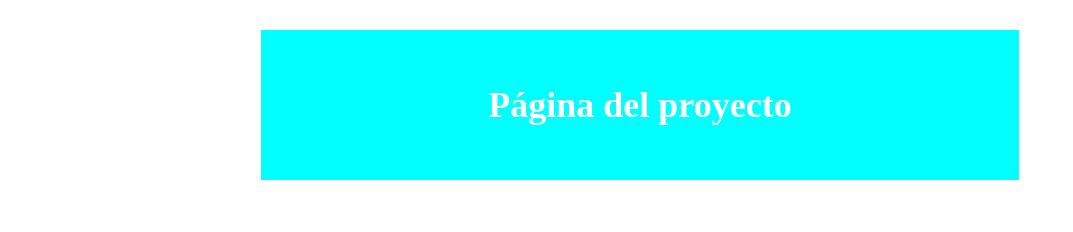
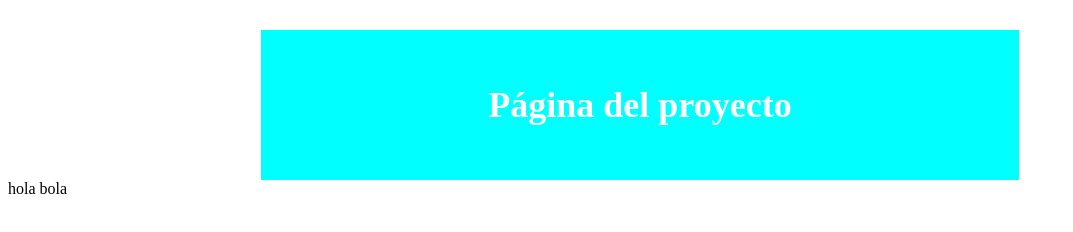
Before and after one commit to holakjma/karla.github.io, a plain HTML site: page index.html in a window 1280 px wide. Shown: the whole page, without its empty margins (0-1073 px from the left). Drawn offline with Linux system fonts and the light colour scheme.

Commit message:
Se agrego algo en footer en html

```diff
--- a/index.html
+++ b/index.html
@@ -9,5 +9,8 @@
     <section>
        <h2>Página del proyecto</h2>
     </section>
+    <footer>
+        hola bola
+    </footer>
 </body>
 </html>
```
